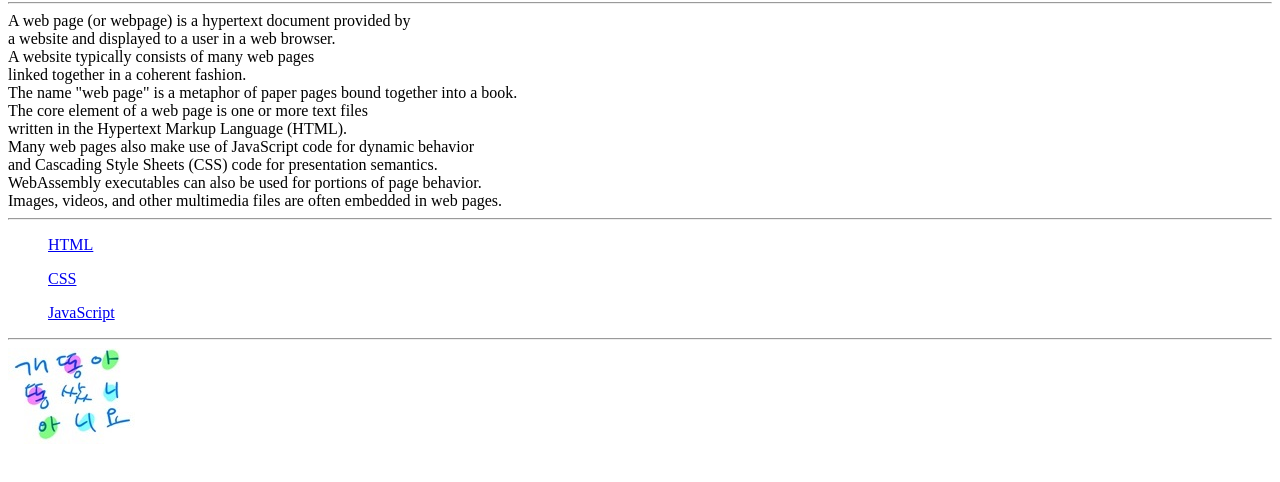
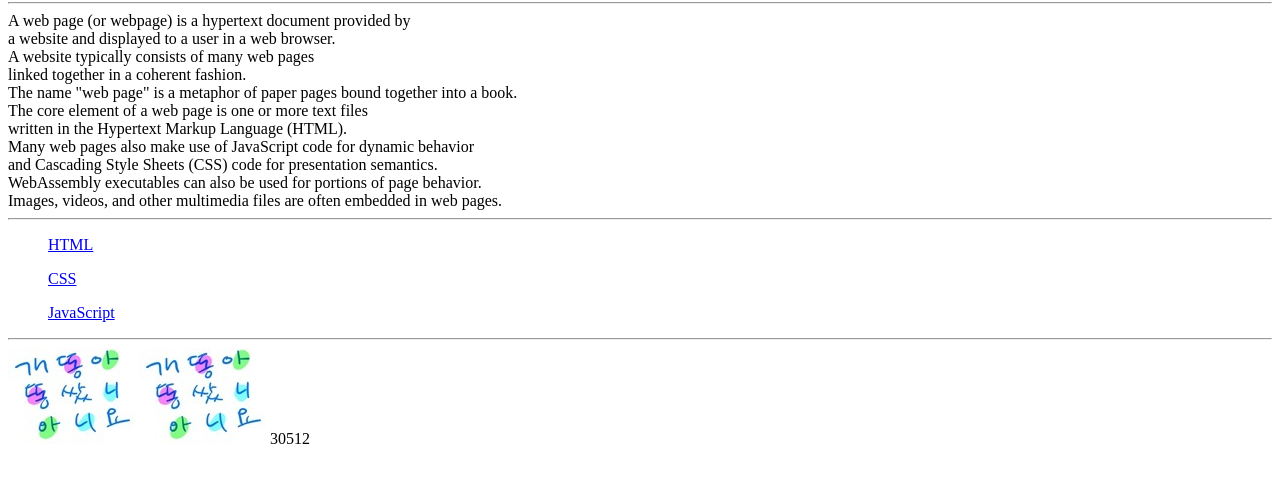
Before and after one commit to 30512leegyoungtae/web1, a plain HTML site: page index.html in a window 1280 px wide. Shown: the part 78-560 px from the top of the page. Drawn offline with Linux system fonts and the light colour scheme.

Commit message:
Update index.html

```diff
--- a/index.html
+++ b/index.html
@@ -27,6 +27,8 @@
     <ul><a href="JS.html">JavaScript</a></ul>
     <hr>
     <img src="img\test2.jpg" alt="" width="" height="">
+    <img src="img\test2.jpg" alt="" width="" height="">
+    30512
 
 </body>
 </html>
```
